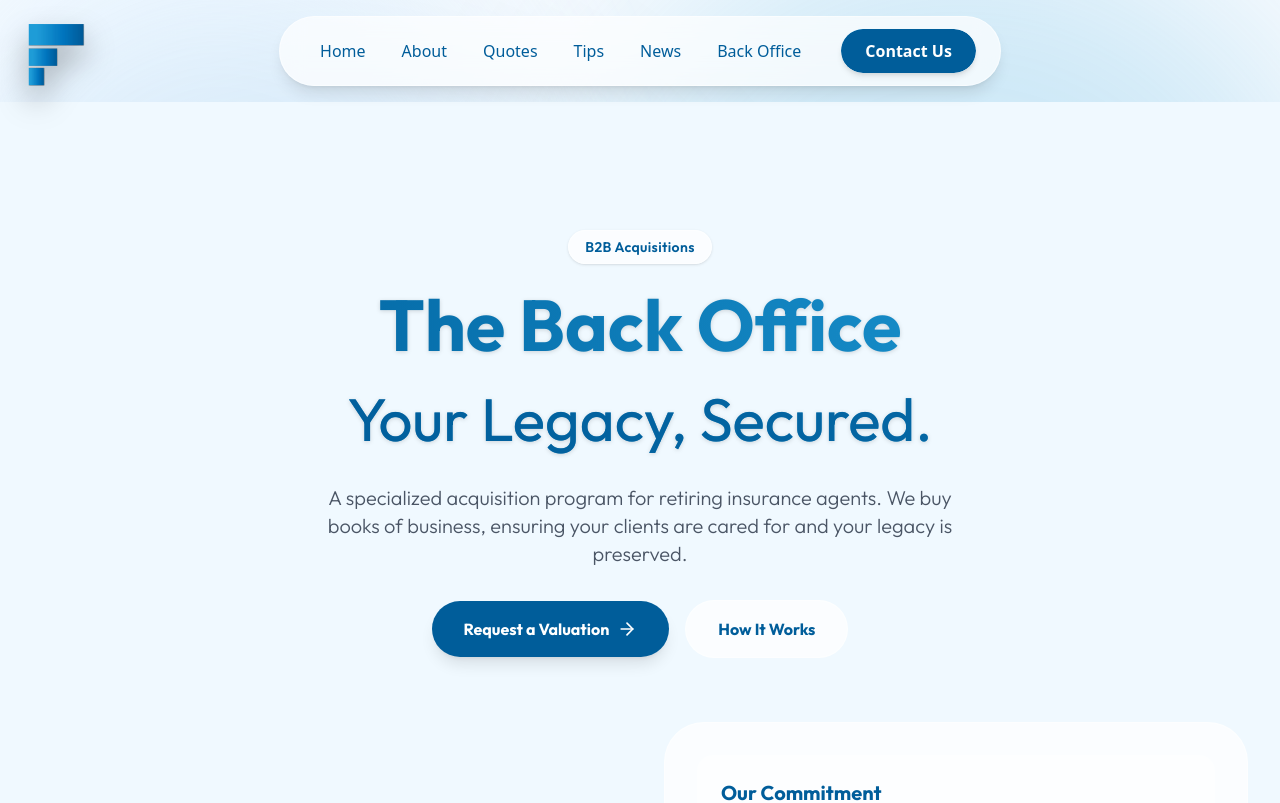
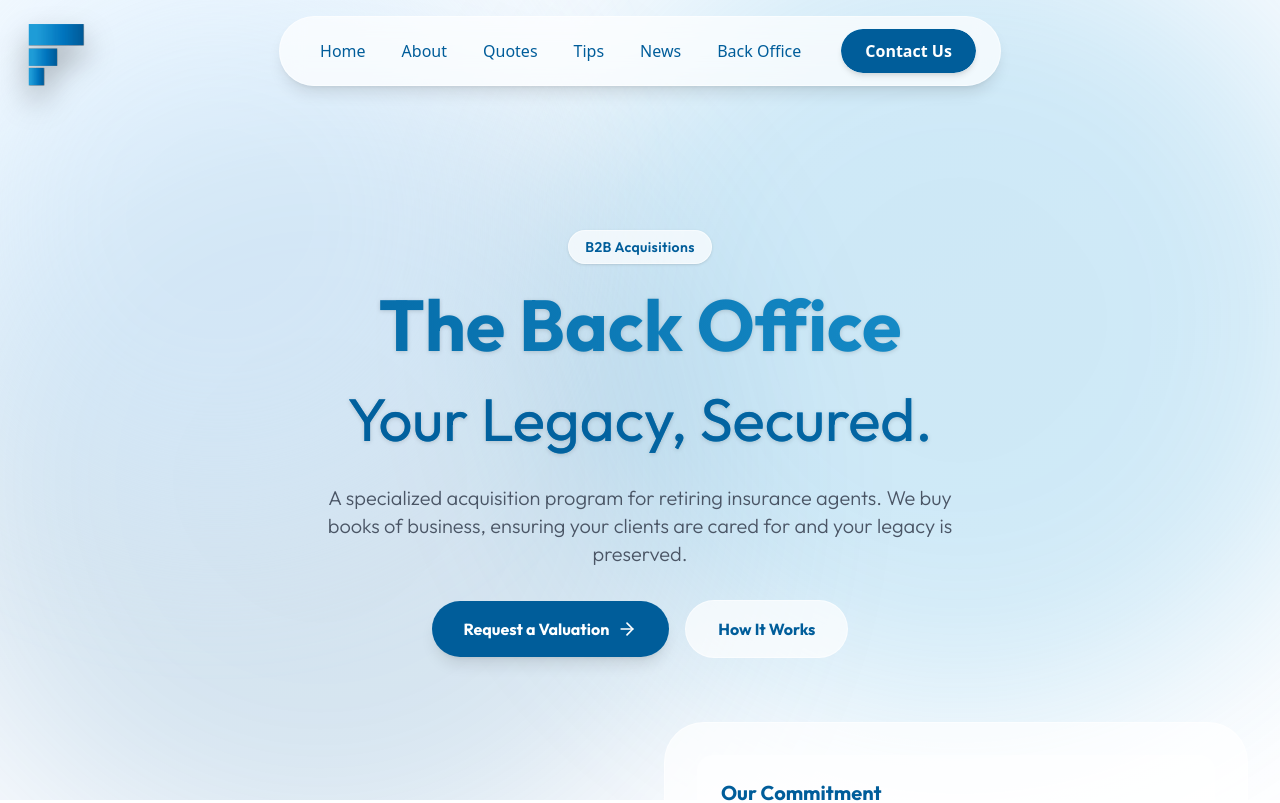
Before and after one commit to MustangTris/fhi65-revamp, a Next.js app: page /back-office in a window 1280 px wide. Shown: the top 803 px of the page. Built offline with nearby package versions, Linux system fonts and the light colour scheme.

Commit message:
Fix landing page image rounding and other updates

```diff
--- a/src/app/accessibility/page.tsx
+++ b/src/app/accessibility/page.tsx
@@ -13,7 +13,7 @@ export const metadata: Metadata = {
 
 const AccessibilityPage = () => {
     return (
-        <div className="bg-[#f0f9ff] min-h-screen pt-24 pb-12">
+        <div className="min-h-screen pt-24 pb-12">
             <div className="max-w-4xl mx-auto px-4 sm:px-6 lg:px-8">
                 <div className="bg-white rounded-2xl shadow-xl p-8 md:p-12">
                     <h1 className="text-3xl font-bold text-[#005d9a] mb-8">Accessibility Statement</h1>
--- a/src/app/back-office/page.tsx
+++ b/src/app/back-office/page.tsx
@@ -7,7 +7,7 @@ import { RetentionGraph } from "../../components/RetentionGraph";
 
 export default function BackOfficePage() {
     return (
-        <div className="min-h-screen bg-[#f0f9ff] relative overflow-hidden font-[family-name:var(--font-outfit)]">
+        <div className="min-h-screen relative overflow-hidden font-[family-name:var(--font-outfit)]">
             {/* Background - Static Gradient for Performance */}
             <div className="absolute top-0 left-0 w-full h-full bg-[radial-gradient(ellipse_at_top_left,_var(--tw-gradient-stops))] from-blue-100/40 via-transparent to-transparent pointer-events-none -z-10" />
             <div className="absolute bottom-0 right-0 w-full h-full bg-[radial-gradient(ellipse_at_bottom_right,_var(--tw-gradient-stops))] from-purple-100/40 via-transparent to-transparent pointer-events-none -z-10" />
--- a/src/app/page.tsx
+++ b/src/app/page.tsx
@@ -67,7 +67,7 @@ export default function Home() {
             src="/images/office-building.jpg"
             alt="Foulds Health Insurance Office Building"
             fill
-            className="object-cover rounded-bl-[80px] shadow-2xl"
+            className="object-cover rounded-l-[80px] shadow-2xl"
             priority
           />
         </div>
--- a/src/app/privacy-policy/page.tsx
+++ b/src/app/privacy-policy/page.tsx
@@ -13,7 +13,7 @@ export const metadata: Metadata = {
 
 const PrivacyPolicyPage = () => {
     return (
-        <div className="bg-[#f0f9ff] min-h-screen pt-24 pb-12">
+        <div className="min-h-screen pt-24 pb-12">
             <div className="max-w-4xl mx-auto px-4 sm:px-6 lg:px-8">
                 <div className="bg-white rounded-2xl shadow-xl p-8 md:p-12">
                     <h1 className="text-3xl font-bold text-[#005d9a] mb-8">Privacy Policy</h1>
```
